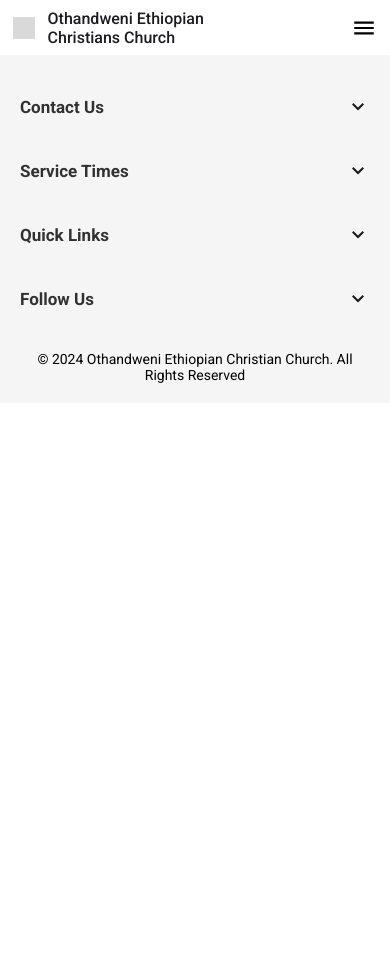
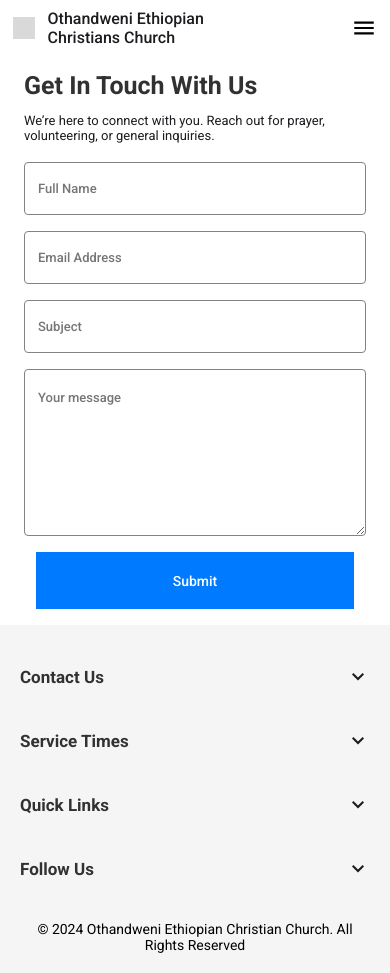
Before and after one commit to andile593/Othandweni-CCC-Website, a React (Create React App) app in the folder frontend/: page /contact in a window 390 px wide. Before the commit the page ends 844 px from the top, so only its background shows below. Built offline with nearby package versions, Linux system fonts and the light colour scheme.

Commit message:
contact code

```diff
--- /dev/null
+++ b/frontend/src/Components/ContactComponent/ContactForm/ContactForm.css
@@ -0,0 +1,53 @@
+@media (min-width: 320px) and (max-width: 740px) {
+    .contact-container {
+        padding: 1em 1.5em;
+    }
+
+    .contact-title {
+        font-size: 25px;
+        color: #313131;
+        margin: 0 0 .5em;
+    }
+
+    .contact-subheading {
+        color: #1C1B1F;
+        font-size: 13px;
+        margin: 0 0 1.5em;
+    }
+
+    .contact-form {
+        display: flex;
+        flex-direction: column;
+        gap: 1em;
+    }
+
+    .fullname, .email, .subject {
+        height: 53px;
+        padding-left: 1em;
+        border: .5px solid #838383;
+        border-radius: 4px;
+        color: #313131;
+        font-size: 13px;
+    }
+
+    .message-container {
+        height: 167px;
+        padding: 1.5em 1em;
+        border: .5px solid #838383;
+        border-radius: 4px;
+        color: #313131;
+        font-size: 13px;
+    }
+
+    .submit-btn {
+        width: 318px;
+        height: 57px;
+        color: white;
+        background-color: #007AFF;
+        margin: 0 auto;
+        font-size: 14px;
+    }
+
+
+
+}
--- /dev/null
+++ b/frontend/src/Components/ContactComponent/ContactForm/ContactForm.js
@@ -0,0 +1,20 @@
+import './ContactForm.css'
+
+const ContactForm = () => {
+  return (
+    <div className='contact-container'>
+        <h1 className='contact-title roboto-bold'>Get In Touch With Us</h1>
+        <p className="contact-subheading roboto-regular">We’re here to connect with you. Reach out for prayer, volunteering, or general inquiries.</p>
+
+        <form action="" className="contact-form">
+            <input type="text" className="fullname roboto-medium" placeholder='Full Name'/>
+            <input type="text" className="email roboto-medium"  placeholder='Email Address'/>
+            <input type="text" className="subject roboto-medium" placeholder='Subject'/>
+            <textarea name="" id="" className="message-container roboto-medium" placeholder='Your message'></textarea>
+            <button type="submit" className="submit-btn roboto-medium">Submit</button>
+        </form>
+    </div>
+  )
+}
+
+export default ContactForm
--- /dev/null
+++ b/frontend/src/Components/DonateComponents/DonateForm/Donation.css
@@ -0,0 +1,20 @@
+@media (min-width: 320px) and (max-width: 740px) {
+    .donate-container {
+        padding: 1em 1.5em;
+    }
+
+    .donate-text {
+        color: #313131;
+        margin: 0 0 1em;
+    }
+
+    .donate-btn {
+        width: 147px;
+        height: 38px;
+        background-color: #007AFF;
+        color: white;
+        font-size: 16px;
+        border-radius: 19px;
+    }
+
+}
--- /dev/null
+++ b/frontend/src/Components/DonateComponents/DonateForm/Donation.js
@@ -0,0 +1,18 @@
+import './Donation.css'
+
+const Donation = () => {
+  return (
+    <div className="donate-container">
+      <h3 className="donate-text roboto-bold">
+        At Othandweni Ethiopian Christians Church, we rely on the faithful
+        support of our community to carry out God’s work. Your donations enable
+        us to serve others, expand our ministries, and spread the message of
+        hope
+      </h3>
+
+      <button className="donate-btn roboto-bold">Donate Now</button>
+    </div>
+  );
+};
+
+export default Donation;
--- /dev/null
+++ b/frontend/src/Pages/Contact/Contact.js
@@ -0,0 +1,11 @@
+import ContactForm from "../../Components/ContactComponent/ContactForm/ContactForm"
+
+const Contact = () => {
+  return (
+    <>
+        <ContactForm />
+    </>
+  )
+}
+
+export default Contact
--- a/frontend/src/Pages/Donate/Donate.js
+++ b/frontend/src/Pages/Donate/Donate.js
@@ -1,10 +1,12 @@
 import React from 'react'
 import DonateHeroSection from '../../Components/DonateComponents/DonateHeroSection/DonateHeroSection'
+import Donation from '../../Components/DonateComponents/DonateForm/Donation'
 
 const Donate = () => {
   return (
    <>
    <DonateHeroSection />
+   <Donation />
    </>
   )
 }
--- a/frontend/src/Routes/AppRoutes.js
+++ b/frontend/src/Routes/AppRoutes.js
@@ -1,11 +1,11 @@
 import { Routes, Route } from "react-router-dom";
 import Home from "../Pages/Home/Home";
-import SermonsAndTeachings from '../Pages/SermonsAndTeachings/SermonsAndTeachings'
+import SermonsAndTeachings from "../Pages/SermonsAndTeachings/SermonsAndTeachings";
 import News from "../Pages/News/News";
-import Ministry from '../Pages/Ministries/Ministry'
+import Ministry from "../Pages/Ministries/Ministry";
 import Gallery from "../Pages/Gallery/Gallery";
 import Donate from "../Pages/Donate/Donate";
-
+import Contact from "../Pages/Contact/Contact";
 
 const AppRoutes = () => {
   return (
@@ -16,8 +16,9 @@
       <Route path="/ministries" element={<Ministry />} />
       <Route path="/media" element={<Gallery />} />
       <Route path="/donate" element={<Donate />} />
+      <Route path="/contact" element={<Contact />} />
     </Routes>
-  )
-}
+  );
+};
 
-export default AppRoutes
+export default AppRoutes;
```
Also changed, not shown: 1 other file (tests, documents, lock files or other folders).
